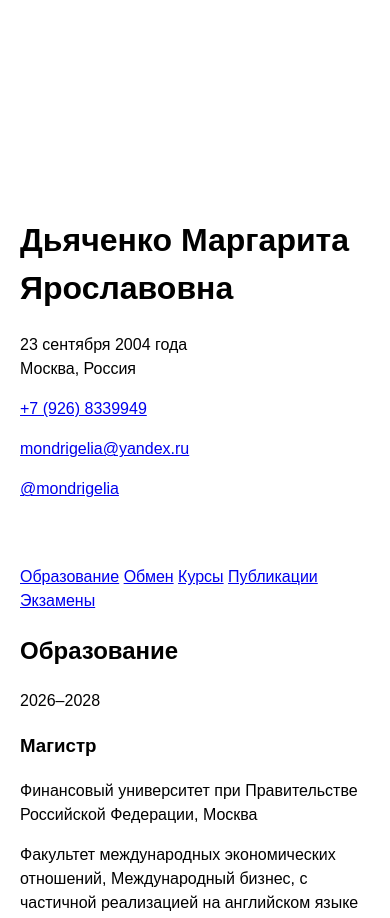
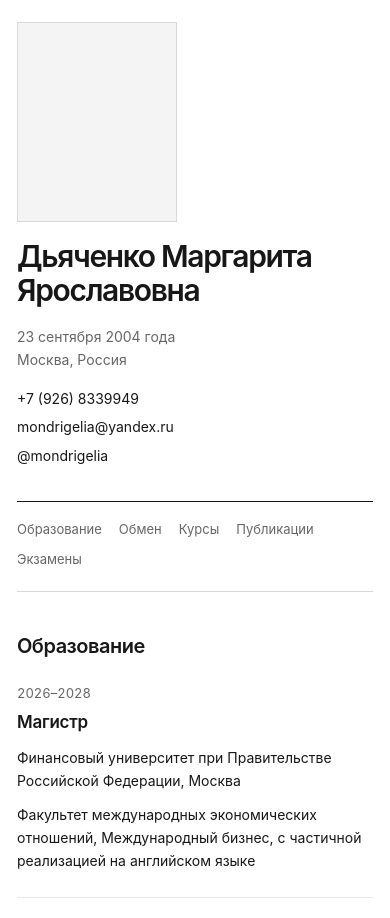
Before and after one commit to mondrigelia/portfolio, a plain HTML site: page index.html in a window 390 px wide. Shown: the top 918 px of the page. Drawn offline with Linux system fonts and the light colour scheme.

Commit message:
Apply monochrome responsive portfolio layout

```diff
--- a/styles.css
+++ b/styles.css
@@ -1,16 +1,96 @@
-/* Структурная версия портфолио. Визуальное оформление будет добавлено отдельно. */
+:root {
+  color-scheme: light;
+  --ink: #171717;
+  --muted: #666;
+  --line: #d8d8d8;
+  --soft: #f4f4f4;
+  --paper: #fff;
+}
 * { box-sizing: border-box; }
-body { margin: 24px auto; padding: 0 20px; max-width: 1000px; font-family: Arial, sans-serif; line-height: 1.5; }
-.profile { display: grid; grid-template-columns: 220px 1fr; gap: 32px; align-items: start; margin-bottom: 48px; }
-.photo-placeholder { min-height: 260px; }
-.profile-information h1 { margin-top: 0; }
-address { font-style: normal; }
-section { margin: 0 0 44px; }
-.record { margin: 0 0 28px; }
-.period { margin-bottom: 6px; }
-.proof-slot { margin-top: 12px; }
-footer { margin-top: 48px; }
-@media (max-width: 600px) {
-  .profile { grid-template-columns: 1fr; gap: 12px; }
-  .photo-placeholder { min-height: 180px; }
+html { scroll-behavior: smooth; scroll-padding-top: 24px; }
+body {
+  margin: 0 auto; padding: 56px 40px 32px; max-width: 1120px;
+  background: var(--paper); color: var(--ink);
+  font-family: Inter, -apple-system, BlinkMacSystemFont, "Segoe UI", Arial, sans-serif;
+  font-size: 15px; line-height: 1.65; -webkit-font-smoothing: antialiased;
 }
+a { color: inherit; text-decoration-thickness: 1px; text-underline-offset: 3px; }
+a:hover { text-decoration-thickness: 2px; }
+a:focus-visible { outline: 2px solid var(--ink); outline-offset: 4px; }
+.profile {
+  display: grid; grid-template-columns: minmax(210px, 280px) minmax(0, 1fr);
+  gap: clamp(32px, 6vw, 76px); align-items: center;
+  padding: 0 0 54px; border-bottom: 1px solid var(--ink);
+}
+.photo-placeholder { width: 100%; aspect-ratio: 4 / 5; background: var(--soft); border: 1px solid var(--line); }
+.profile-information h1 {
+  max-width: 650px; margin: 0 0 18px; font-size: clamp(30px, 4vw, 48px);
+  font-weight: 600; line-height: 1.12; letter-spacing: -.045em;
+}
+.profile-information > p { margin: 0 0 24px; color: var(--muted); }
+address { display: grid; gap: 5px; font-style: normal; }
+address p { margin: 0; }
+address a { text-decoration: none; }
+address a:hover { text-decoration: underline; }
+.section-nav {
+  display: flex; flex-wrap: wrap; gap: 10px 28px; padding: 17px 0 20px;
+  border-bottom: 1px solid var(--line);
+}
+.section-nav a { color: var(--muted); font-size: 13px; text-decoration: none; }
+.section-nav a:hover { color: var(--ink); text-decoration: underline; }
+main { padding-top: 12px; }
+section {
+  display: grid; grid-template-columns: minmax(180px, 250px) minmax(0, 1fr);
+  column-gap: clamp(28px, 5vw, 64px); padding: 42px 0 38px;
+  border-bottom: 1px solid var(--line);
+}
+section h2 { margin: 0; font-size: 22px; line-height: 1.25; font-weight: 600; letter-spacing: -.025em; }
+.record {
+  display: grid; grid-template-columns: minmax(105px, 145px) minmax(0, 1fr);
+  column-gap: 24px; padding: 0 0 25px; margin: 0 0 25px;
+  border-bottom: 1px solid #e8e8e8;
+}
+.record:last-child { margin-bottom: 0; padding-bottom: 0; border-bottom: 0; }
+.record > .period {
+  grid-column: 1; grid-row: 1 / span 5; margin: 2px 0 0;
+  color: var(--muted); font-size: 13px; font-variant-numeric: tabular-nums; white-space: nowrap;
+}
+.record h3 {
+  grid-column: 2; margin: 0 0 7px; font-size: 17px; line-height: 1.4;
+  font-weight: 600; letter-spacing: -.015em;
+}
+.record p, .record ul { grid-column: 2; margin: 0 0 7px; }
+.record ul { padding-left: 19px; }
+.record li { padding-left: 3px; margin: 2px 0; }
+.record p:last-child, .record ul:last-child { margin-bottom: 0; }
+#publications .record h3 { font-size: 16px; }
+#publications .record p { color: #414141; font-size: 13px; line-height: 1.6; }
+#publications .record p a { color: var(--ink); }
+#publications .record p:nth-of-type(2) { overflow-wrap: anywhere; }
+footer {
+  display: flex; justify-content: space-between; gap: 20px; padding: 24px 0 0;
+  color: var(--muted); font-size: 12px;
+}
+footer p { margin: 0; }
+footer a { color: inherit; }
+@media (max-width: 720px) {
+  body { padding: 28px 22px 24px; }
+  .profile { grid-template-columns: minmax(110px, 34%) minmax(0, 1fr); gap: 22px; padding-bottom: 34px; }
+  .profile-information h1 { font-size: clamp(23px, 5vw, 34px); }
+  .profile-information > p { margin-bottom: 16px; }
+  section { grid-template-columns: 1fr; row-gap: 22px; padding: 30px 0; }
+  section h2 { font-size: 20px; }
+}
+@media (max-width: 480px) {
+  body { padding: 22px 17px; font-size: 14px; }
+  .profile { grid-template-columns: 1fr; gap: 18px; }
+  .photo-placeholder { width: min(46%, 160px); aspect-ratio: 4 / 5; }
+  .profile-information h1 { font-size: 30px; }
+  .section-nav { gap: 9px 17px; }
+  .record { grid-template-columns: 1fr; row-gap: 4px; }
+  .record > .period { grid-column: 1; grid-row: auto; margin-bottom: 3px; }
+  .record h3, .record p, .record ul { grid-column: 1; }
+  #publications .record h3 { font-size: 15px; }
+  footer { flex-direction: column; gap: 8px; }
+}
+@media (prefers-reduced-motion: reduce) { html { scroll-behavior: auto; } }
```
